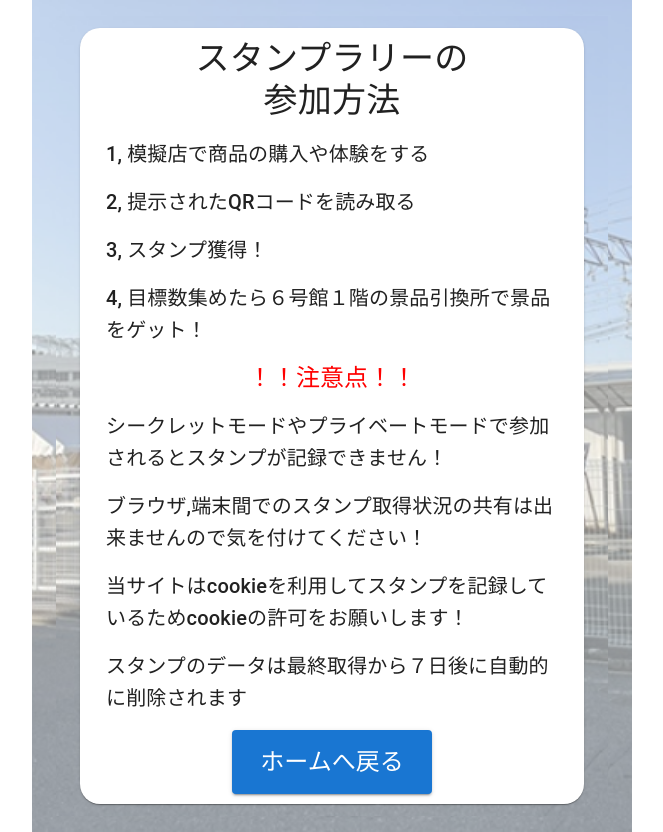
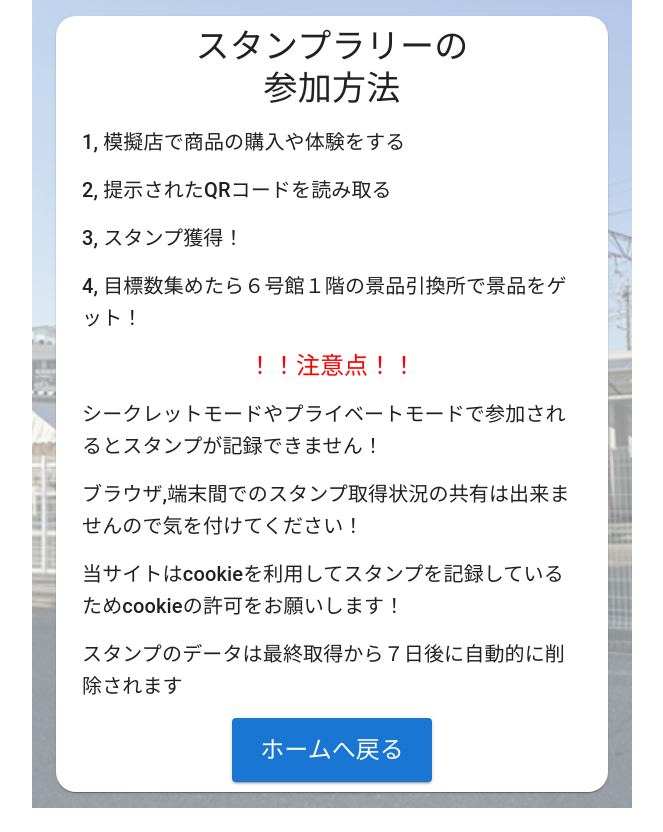
Before and after one commit to nkc-ug/meigakusai-stamprally2024, a React (Vite) app: page /meigakusai-stamprally2024/participation in a window 1280 px wide. Shown: the whole page, without its empty margins (308-971 px from the left). After the commit the page ends 808 px from the top, so only its background shows below. Built offline with nearby package versions, Linux system fonts and the light colour scheme.

Commit message:
背景の統合の修正漏れの修正

```diff
--- a/src/pages/ParticipationGuid.tsx
+++ b/src/pages/ParticipationGuid.tsx
@@ -1,32 +1,10 @@
-import {
-  Button,
-  Card,
-  Container,
-  List,
-  ListItem,
-  Typography,
-} from "@mui/material";
+import { Button, Card, List, ListItem, Typography } from "@mui/material";
 import { useNavigate } from "react-router-dom";
-import bgimg from "../assets/images/bg/home.png";
 
 export const ParticipationGuide = () => {
   const nav = useNavigate();
 
   return (
-    <Container
-      sx={{
-        minHeight: "100vh",
-        padding: "10px",
-        backgroundImage: `url(${bgimg})`,
-        backgroundSize: "auto 100vh",
-        backgroundPosition: "center top",
-        backgroundAttachment: "fixed",
-        backgroundRepeat: "no-repeat",
-        display: "flex",
-        flexDirection: "column",
-        justifyContent: "center",
-      }}
-    >
     <Card
       sx={{
         borderRadius: "20px",
@@ -81,6 +59,5 @@ export const ParticipationGuide = () => {
         <Typography variant="h5">ホームへ戻る</Typography>
       </Button>
     </Card>
-    </Container>
   );
 };
```
Lines whose indentation alone changed are shown as unchanged.
